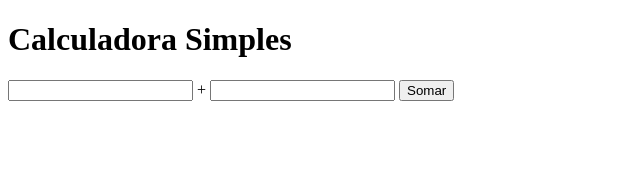
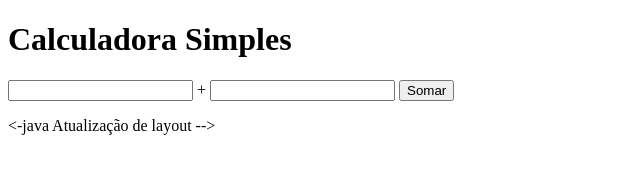
Before and after one commit to gbrlzzz/PortfolioHUB, a plain HTML site: page index.html in a window 1280 px wide. Shown: the whole page, without its empty margins (0-640 px from the left). Drawn offline with Linux system fonts and the light colour scheme.

```diff
--- a/index.html
+++ b/index.html
@@ -14,3 +14,4 @@
   <script src="script.js"></script>
 </body>
 </html>
+<-java Atualização de layout -->
```
